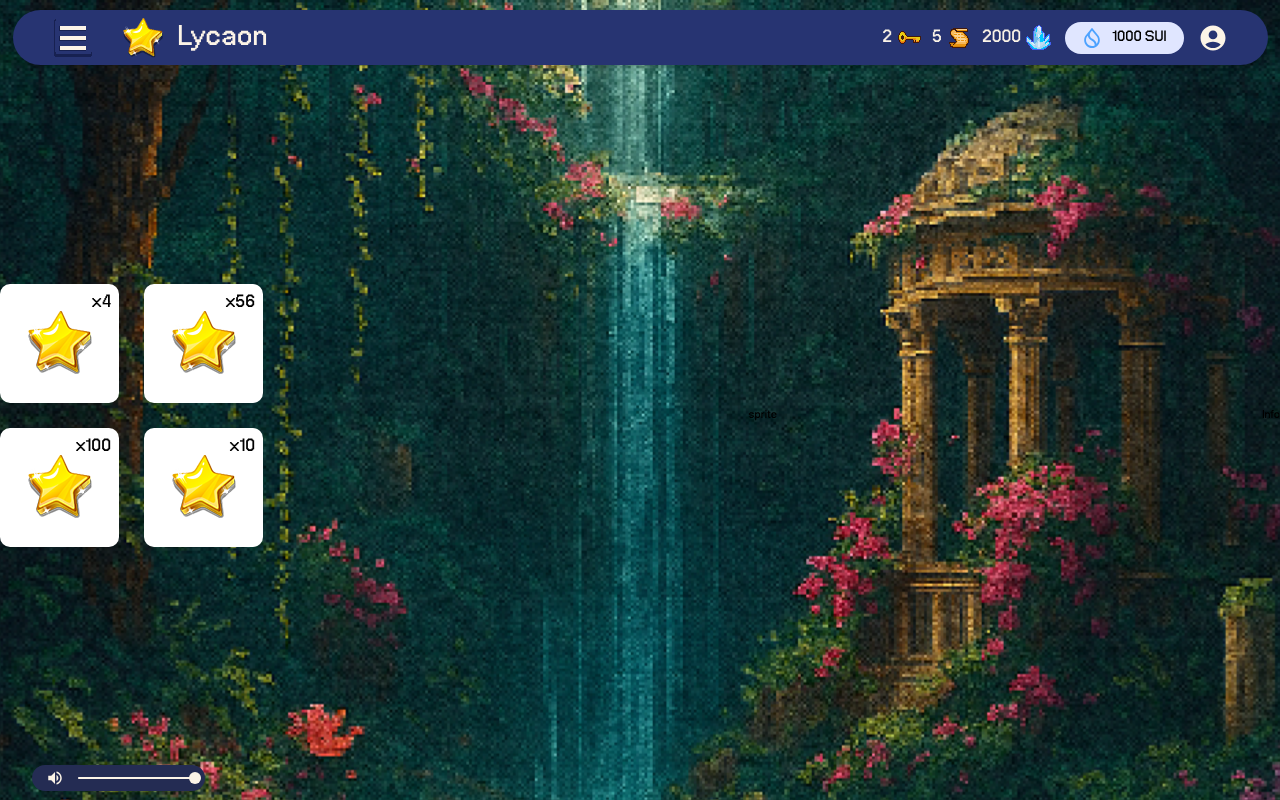
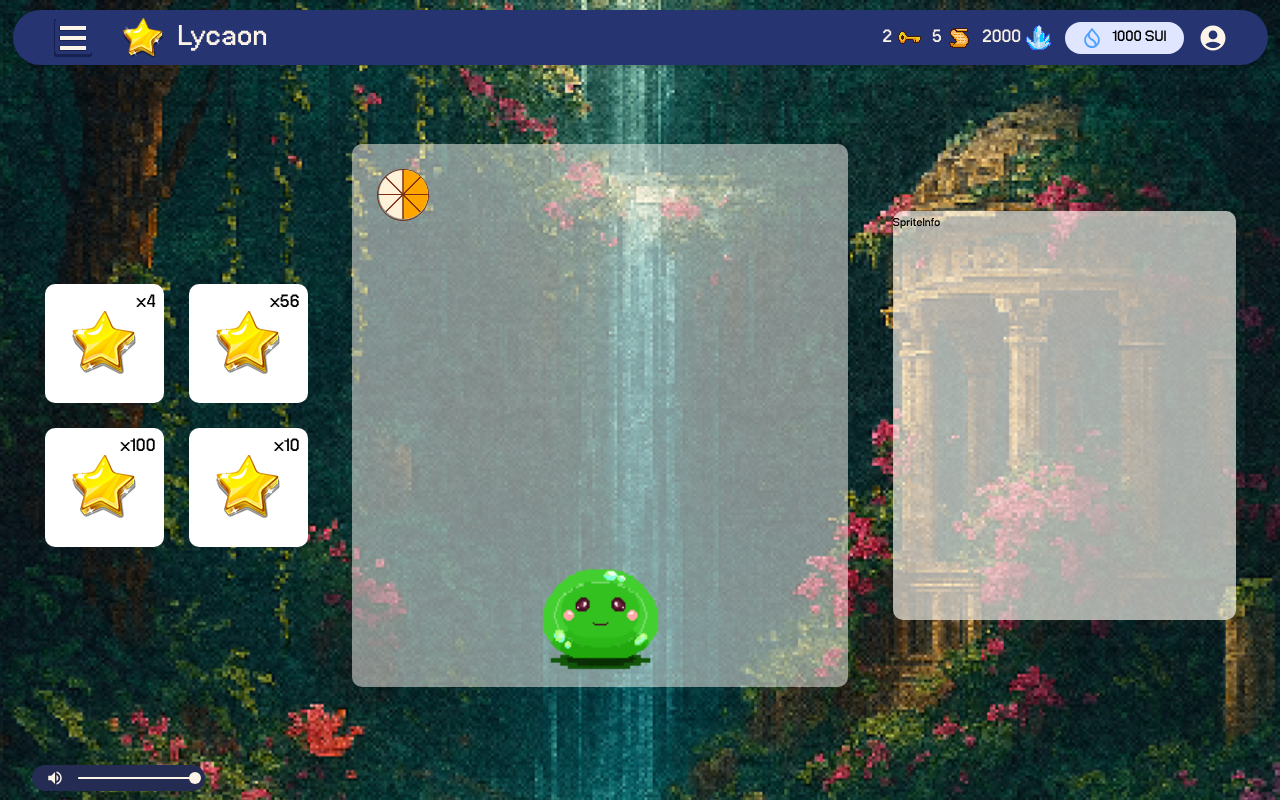
Before and after one commit to AntiAvengers/Lycaon, a React (Vite) app in the folder client/: page /collection/spriteDetail in a window 1280 px wide. Built offline with nearby package versions, Linux system fonts and the light colour scheme.

Commit message:
added foodmeter, updated spritedetail with sprite

```diff
--- /dev/null
+++ b/client/src/components/spriteDetailComp/foodMeter.jsx
@@ -0,0 +1,75 @@
+import CircularProgress from "@mui/material/CircularProgress";
+import { Box } from "@mui/material";
+
+const FoodMeter = ({ hunger }) => {
+    const maxHunger = 8;
+    const progress = (hunger / maxHunger) * 100;
+    const segmentCount = 8;
+    const size = 49;
+    const borderWidth = 1.5;
+    const lineLength = 49;
+    const lineThickness = 1;
+
+    return (
+        <div className="absolute top-[25px] left-[25px]">
+            <Box
+                position="relative"
+                display="inline-flex"
+                justifyContent="center"
+                alignItems="center"
+                width={size + borderWidth * 2}
+                height={size + borderWidth * 2}
+                border={`${borderWidth}px solid #782E15`}
+                borderRadius="50%"
+                boxSizing="border-box"
+            >
+                {/* Background circle */}
+                <CircularProgress
+                    variant="determinate"
+                    value={100}
+                    size={size}
+                    thickness={22}
+                    sx={{
+                        color: "#FFF2D8",
+                        position: "absolute",
+                    }}
+                />
+
+                {/* Foreground progress */}
+                <CircularProgress
+                    variant="determinate"
+                    value={progress}
+                    size={size}
+                    thickness={22}
+                    sx={{
+                        color: "#FFA500",
+                        position: "absolute",
+                    }}
+                />
+
+                {/* Segment Lines */}
+                {[...Array(segmentCount)].map((_, i) => {
+                    const angle = (360 / segmentCount) * i;
+                    return (
+                        <Box
+                            key={i}
+                            position="absolute"
+                            left="50%"
+                            top="49%"
+                            width={`${lineLength}px`}
+                            height={`${lineThickness}px`}
+                            bgcolor="#782E15"
+                            sx={{
+                                transform: `rotate(${angle}deg) translateX(-50%)`,
+                                transformOrigin: "left center",
+                                pointerEvents: "none",
+                            }}
+                        />
+                    );
+                })}
+            </Box>
+        </div>
+    );
+};
+
+export default FoodMeter;
--- /dev/null
+++ b/client/src/components/spriteDetailComp/spriteInfo.jsx
@@ -0,0 +1,9 @@
+const SpritesInfo = () => {
+    return (
+        <div className="w-[343px] h-[409px] bg-[#FEFAF3]/65 rounded-[10px]">
+            <h1>SpriteInfo</h1>
+        </div>
+    );
+};
+
+export default SpritesInfo;
--- a/client/src/components/spriteDetailPg.jsx
+++ b/client/src/components/spriteDetailPg.jsx
@@ -1,23 +1,40 @@
+import PropTypes from "prop-types";
 import { useEffect } from "react";
 
-
 import FoodInventory from "./spriteDetailComp/foodInventory";
+import SpritesInfo from "./spriteDetailComp/spriteInfo";
+import FoodMeter from "./spriteDetailComp/foodMeter";
 
 const SpritesDetailPg = () => {
     useEffect(() => {
         document.body.classList.add("spriteDetail-bg");
         return () => {
-            document.body.classList.remove("spriteDetail-bg")
-        }
+            document.body.classList.remove("spriteDetail-bg");
+        };
     }, []);
 
     return (
-        <div className="w-full h-[625px] flex flex-row justify-between items-center">
+        <div className="w-full h-[625px] flex flex-row justify-evenly items-center">
             <FoodInventory />
-            <section>sprite</section>
-            <section>Info</section>
+            <section className="w-[496px] h-[543px] bg-[#FEFAF3]/50 rounded-[10px] p-[15px] relative flex items-end justify-center">
+                <FoodMeter hunger={4} />
+                <img
+                    src="/assets/sprites/slime-sprite.gif"
+                    alt="sprite"
+                    className="min-w-[50%]"
+                />
+            </section>
+            <SpritesInfo />
         </div>
     );
 };
 
+FoodMeter.propTypes = {
+    hunger: PropTypes.number.isRequired,
+};
+
+FoodMeter.defaultProps = {
+    hunger: 8,
+};
+
 export default SpritesDetailPg;
```
